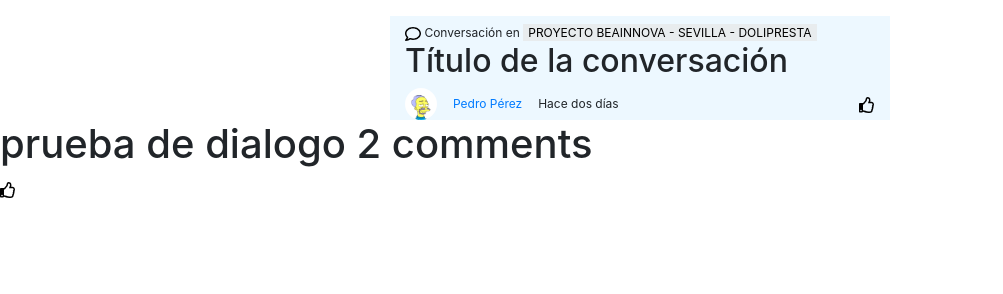
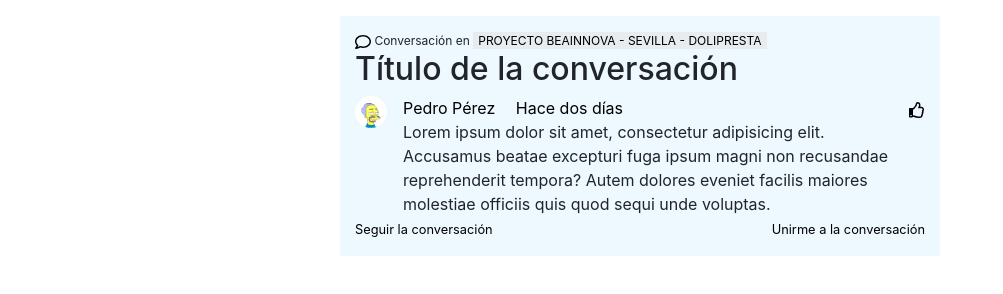
Before and after one commit to pemipeib/2comments, a plain HTML site: page index.html in a window 1280 px wide. Shown: the whole page, without its empty margins (0-1003 px from the left). Drawn offline with nearby package versions, Linux system fonts and the light colour scheme.

Commit message:
Cuerpo de conversación y pie general

```diff
--- a/css/main.css
+++ b/css/main.css
@@ -1,8 +1,8 @@
 /*general*/
 .container{
     margin-top: 1rem;
-    padding-top: .5rem;
-    width: 500px;
+    padding-top: 1rem;
+    width: 600px;
     height: auto;
     background-color: #EDF8FF;
 }
@@ -17,8 +17,8 @@
     padding: 1px 5px;
 }
 
-/*usuario*/
-.usuario{
+/*cuerpo*/
+.cuerpo{
     display: -ms-flexbox;
     display: -webkit-flex;
     display: flex;
@@ -28,28 +28,70 @@
     -webkit-flex-wrap: nowrap;
     -ms-flex-wrap: nowrap;
     flex-wrap: nowrap;
-    -webkit-justify-content: flex-start;
-    -ms-flex-pack: start;
-    justify-content: flex-start;
+    -webkit-justify-content: space-around;
+    -ms-flex-pack: distribute;
+    justify-content: space-around;
     -webkit-align-content: stretch;
     -ms-flex-line-pack: stretch;
     align-content: stretch;
-    -webkit-align-items: center;
-    -ms-flex-align: center;
-    align-items: center;
-    max-height: 50px;
-    font-size: .75rem;
+    -webkit-align-items: flex-start;
+    -ms-flex-align: start;
+    align-items: flex-start;
 }
-.usuario .foto img{
+.cuerpo .foto{
+    flex: auto;
+}
+.cuerpo .foto img{
     max-width: 2rem;
     border-radius: 50%;
     margin-right: 1rem;
+    margin-bottom: auto;
 }
-.usuario .nombre{
+.cuerpo .nombre{
     margin-right: 1rem;
 }
-.usuario .gusta{
+.cuerpo .gusta{
     margin-left: auto;
+}
+
+/*contenido*/
+.contenido{
+    display: block;
+}
+.contenido .cabecera-contenido div{
+    display: inline-block;
+}
+.contenido .cabecera-contenido a{
+    color: black;
+    margin-top: 1.5rem;
+}
+
+/*pie conversación*/
+.pie-conversacion{
+    display: -ms-flexbox;
+    display: -webkit-flex;
+    display: flex;
+    -webkit-flex-direction: row;
+    -ms-flex-direction: row;
+    flex-direction: row;
+    -webkit-flex-wrap: nowrap;
+    -ms-flex-wrap: nowrap;
+    flex-wrap: nowrap;
+    -webkit-justify-content: space-between;
+    -ms-flex-pack: justify;
+    justify-content: space-between;
+    -webkit-align-content: stretch;
+    -ms-flex-line-pack: stretch;
+    align-content: stretch;
+    -webkit-align-items: flex-start;
+    -ms-flex-align: start;
+    align-items: flex-start;
+    /*margin-top: 2rem;*/
+    padding-bottom: 1rem;
+}
+.pie-conversacion a{
+    font-size: .8rem;
+    color: black;
 }
 
 /*iconos*/
--- a/index.html
+++ b/index.html
@@ -24,23 +24,35 @@
 <!--    Título-->
     <div class="titulo h2">Título de la conversación</div>
 
-<!--    Usuario-->
-    <div class="usuario">
+    <!--    cuerpo-->
+    <div class="cuerpo">
         <div class="foto"><img src="img/avatar.jpg" alt="pedro"></div>
-        <div class="nombre"><a href="#">Pedro Pérez</a></div>
-        <div class="fecha">Hace dos días</div>
-        <div class="gusta"><img class="svg" src="svg/thumbs-up-regular.svg" alt="me-gusta"></div>
+        <div class="contenido">
+            <div class="cabecera-contenido">
+                <div class="nombre"><a href="#">Pedro Pérez</a></div>
+                <div class="fecha"><a href="#">Hace dos días</a></div>
+            </div>
+            <div class="cuerpo-contenido">
+                <div class="comentario">
+                    <span>Lorem ipsum dolor sit amet, consectetur adipisicing elit. Accusamus beatae excepturi fuga ipsum magni non recusandae reprehenderit tempora? Autem dolores eveniet facilis maiores molestiae officiis quis quod sequi unde voluptas.</span>
+                </div>
+            </div>
+        </div>
+        <div class="gusta">
+            <img class="svg" src="svg/thumbs-up-regular.svg" alt="me-gusta">
+        </div>
     </div>
 
+    <div class="pie-conversacion">
+        <div class="seguimiento">
+            <a href="#">Seguir la conversación</a>
+        </div>
+        <div class="conversacion">
+            <a href="#">Unirme a la conversación</a>
+        </div>
+    </div>
 
 </div>
-
-<h1>prueba de dialogo 2 comments</h1>
-<i class="fas fa-thumbs-up"></i>
-<img class="svg" src="svg/thumbs-up-regular.svg" alt="me-gusta">
-<i class="fas fa-comment"></i>
-
-
 
 <!-- Optional JavaScript -->
 <!-- jQuery first, then Popper.js, then Bootstrap JS -->
```
